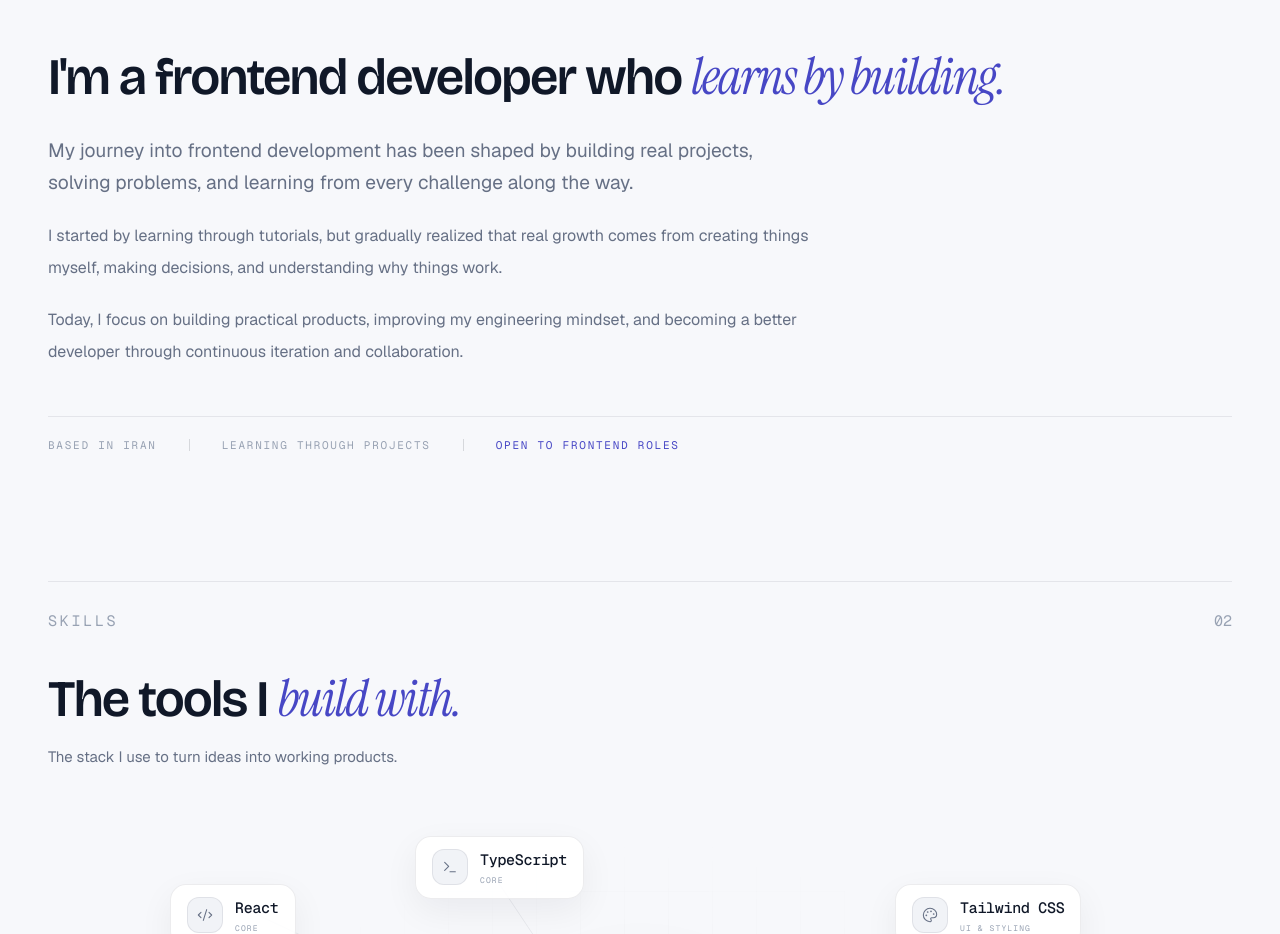
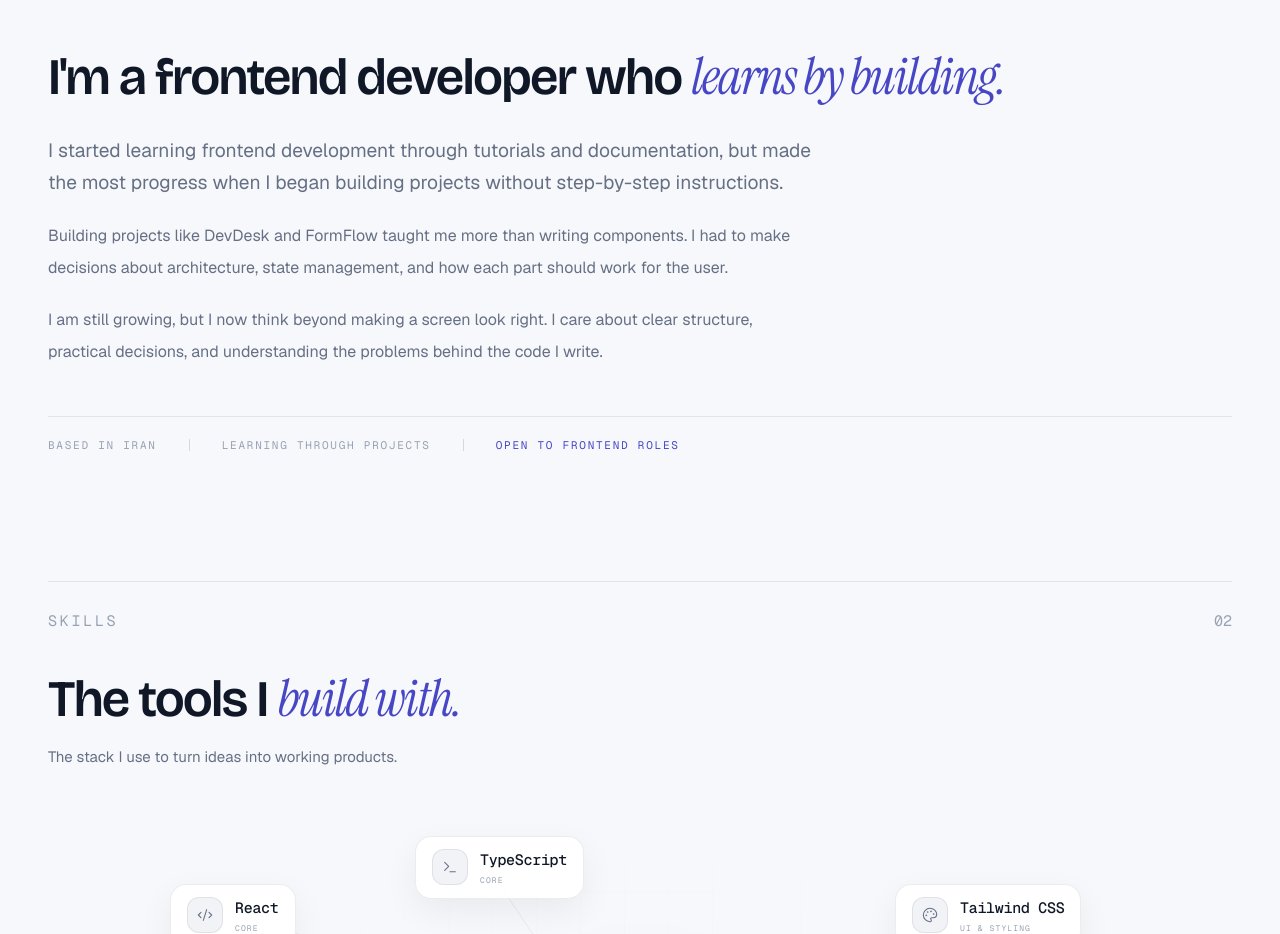
Before and after one commit to Ali-jalili/Personal-Portfolio, a React (Vite) app: page / in a window 1280 px wide. Shown: the part 860-1794 px from the top of the page. Built offline with nearby package versions, Linux system fonts and the light colour scheme; a web font is replaced by a local one.

Commit message:
refactor(HowIWork, About): update descriptions for clarity and improved messaging

```diff
--- a/src/features/HowIWork/HowIWork.tsx
+++ b/src/features/HowIWork/HowIWork.tsx
@@ -8,19 +8,19 @@ const steps = [
     number: "01",
     title: "Explore",
     description:
-      "Break down the problem, understand the requirements, and find the right technical direction before writing code.",
+      "Understand the requirements, think through the user flow, and identify the data and technical needs before writing code.",
   },
   {
     number: "02",
     title: "Build",
     description:
-      "Create solutions with clean structure, reusable components, and maintainable code that can grow over time.",
+      "Build with reusable components, clear responsibilities, and a maintainable structure that is easy to change.",
   },
   {
     number: "03",
     title: "Improve",
     description:
-      "Review decisions, fix weaknesses, and improve the product through iteration and real feedback.",
+      "Review technical decisions, reduce unnecessary complexity, and improve both the user experience and code quality.",
   },
 ];
 
--- a/src/features/about/About.tsx
+++ b/src/features/about/About.tsx
@@ -36,21 +36,21 @@ function About() {
           {/* Story */}
           <div className="mt-8 max-w-3xl">
             <p className="text-lede text-[var(--ink-muted)]">
-              My journey into frontend development has been shaped by building
-              real projects, solving problems, and learning from every challenge
-              along the way.
+              I started learning frontend development through tutorials and
+              documentation, but made the most progress when I began building
+              projects without step-by-step instructions.
             </p>
 
             <p className="mt-5 text-base leading-8 text-[var(--ink-muted)]">
-              I started by learning through tutorials, but gradually realized
-              that real growth comes from creating things myself, making
-              decisions, and understanding why things work.
+              Building projects like DevDesk and FormFlow taught me more than
+              writing components. I had to make decisions about architecture,
+              state management, and how each part should work for the user.
             </p>
 
             <p className="mt-5 text-base leading-8 text-[var(--ink-muted)]">
-              Today, I focus on building practical products, improving my
-              engineering mindset, and becoming a better developer through
-              continuous iteration and collaboration.
+              I am still growing, but I now think beyond making a screen look
+              right. I care about clear structure, practical decisions, and
+              understanding the problems behind the code I write.
             </p>
           </div>
 
```
